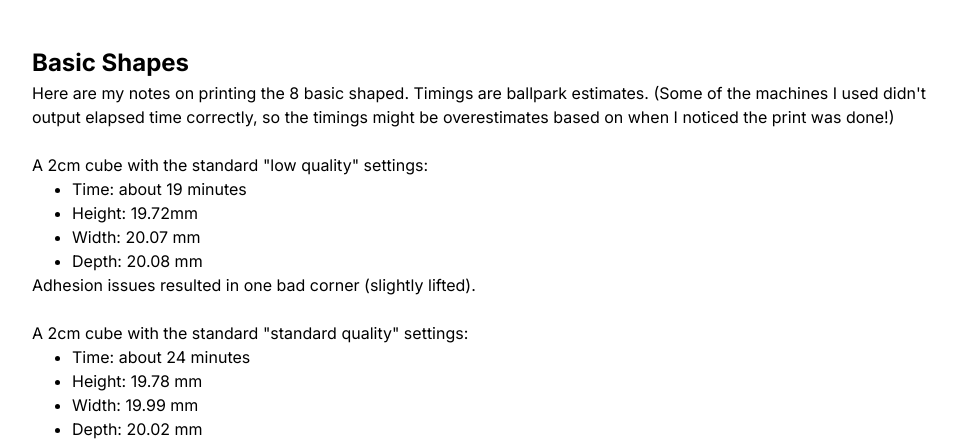
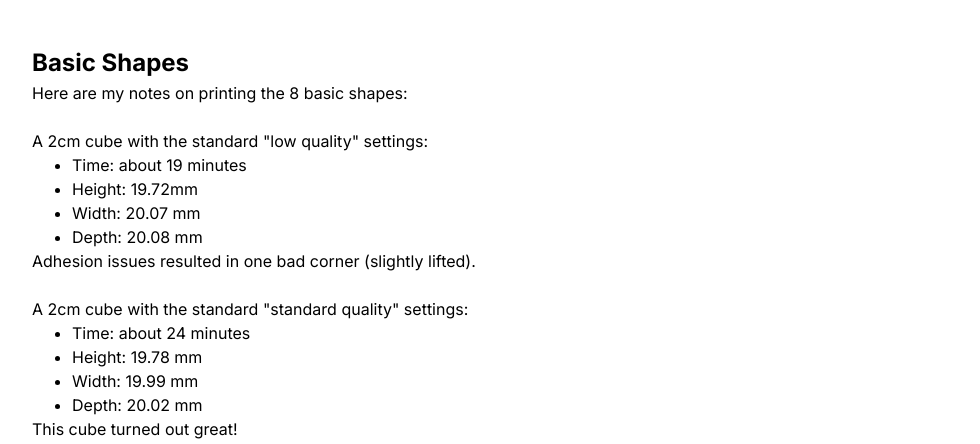
Before and after one commit to ginaclepper/ginaclepper.github.io, a plain HTML site: page a3.html in a window 1280 px wide. Shown: the part 399-843 px from the top of the page, without its empty margins (140-1120 px from the left). Drawn offline with Linux system fonts and the light colour scheme.

```diff
--- a/a3.html
+++ b/a3.html
@@ -18,7 +18,7 @@
     <br></br>
     <h2>Basic Shapes</h2>
 
-    Here are my notes on printing the 8 basic shaped. Timings are ballpark estimates. (Some of the machines I used didn't output elapsed time correctly, so the timings might be overestimates based on when I noticed the print was done!)
+    Here are my notes on printing the 8 basic shapes:
 
     <br></br>
     A 2cm cube with the standard "low quality" settings:
```
